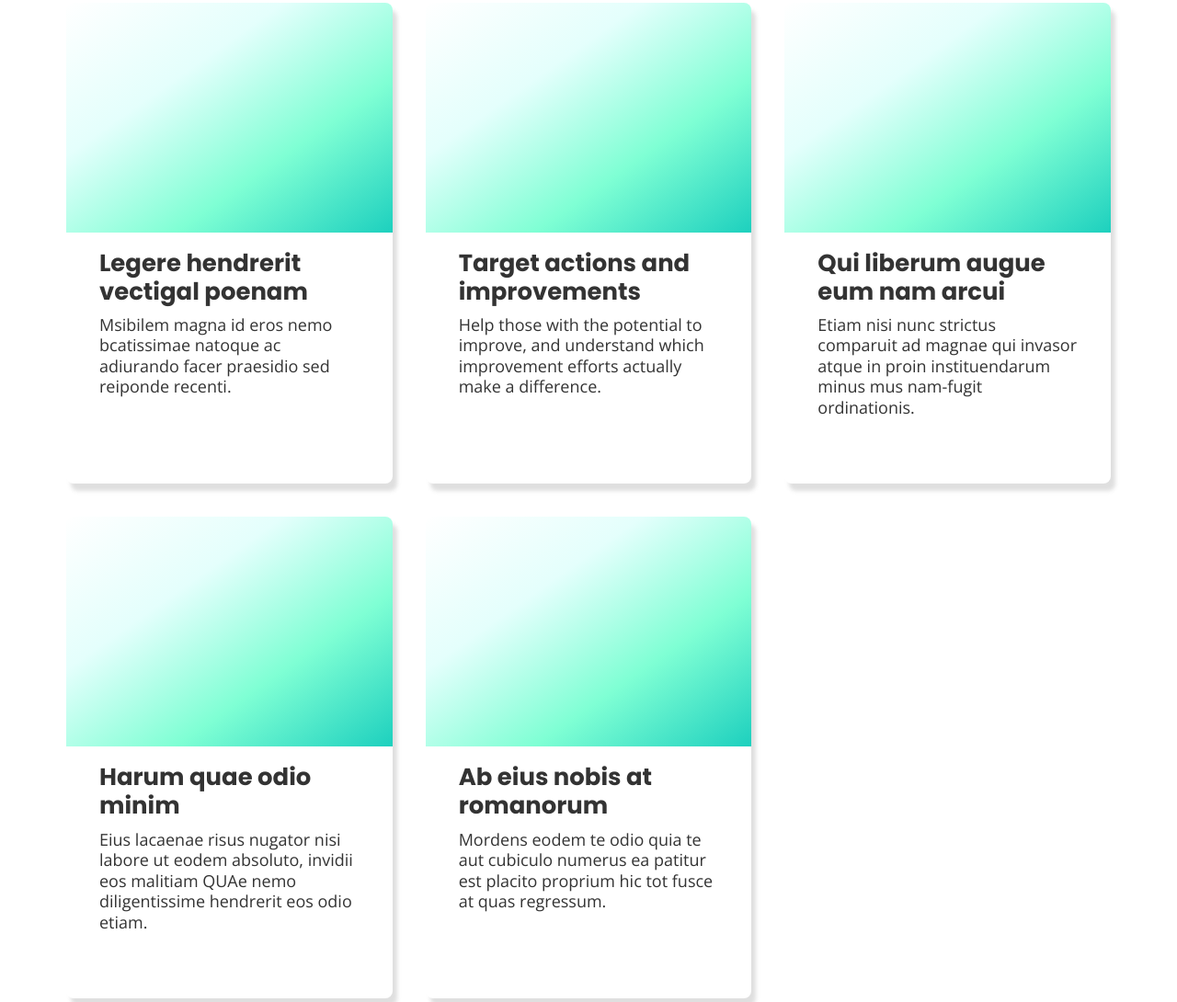
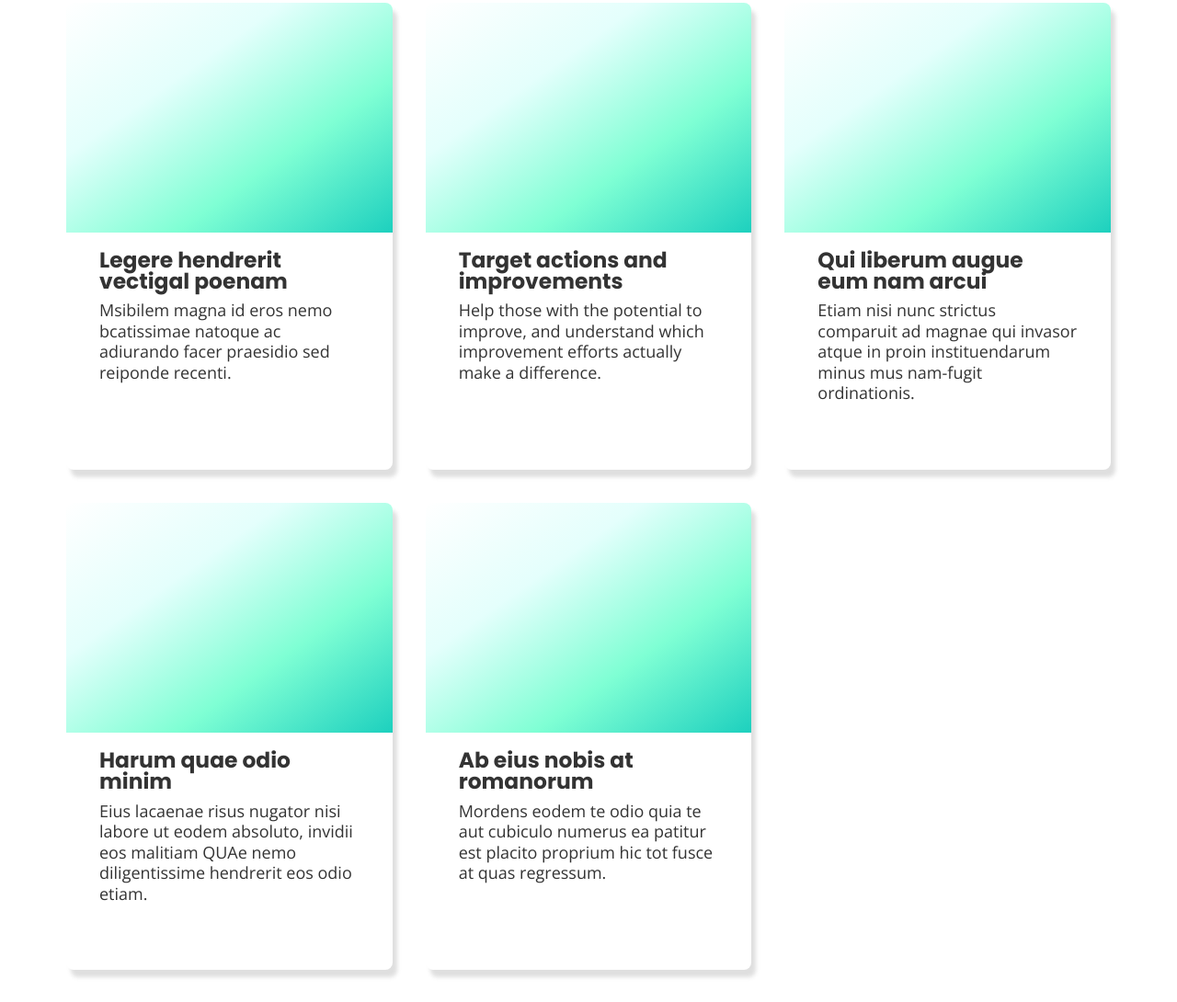
Before and after one commit to stringist/12c.01.04.responsive-design, a plain HTML site: page index.html in a window 1280 px wide. Shown: the part 811-1901 px from the top of the page at 92% size. Drawn offline with nearby package versions, Linux system fonts and the light colour scheme.

Commit message:
line height

```diff
--- a/style.css
+++ b/style.css
@@ -253,6 +253,11 @@ footer ul li {
     margin-bottom: 4rem;
 }
 
+.advantages_card_text h3 {
+    font-size: 1.3rem;
+    line-height: 1.3rem;
+}
+
 .advantages_card_graphics {
     width: 100%;
     max-height: 300px;
```
